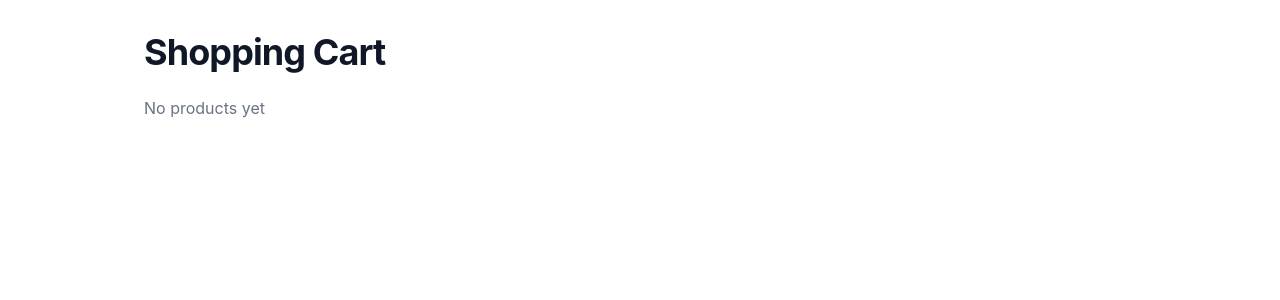
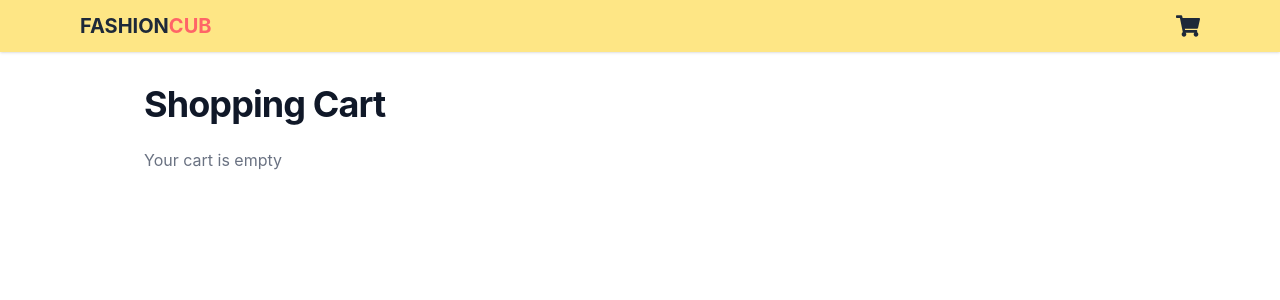
Before and after one commit to Sewaraa/E-commerce-Clothing-Store, a Next.js app: page /cart in a window 1280 px wide. Shown: the top 300 px of the page. Built offline with nearby package versions, Linux system fonts and the light colour scheme.

Commit message:
Cart Integration

```diff
--- /dev/null
+++ b/components/Navbar.tsx
@@ -0,0 +1,32 @@
+import { useCartStore } from "@/stores/cartStore";
+import Link from "next/link";
+import { useEffect, useState } from "react";
+import { FaShoppingCart } from "react-icons/fa";
+
+export const Navbar = () => {
+  const [isMounted, setIsMounted] = useState(false);
+  const totalItems=useCartStore((state)=>state.totalItems());
+  useEffect(() => {
+    setIsMounted(true);
+  }, []);
+  return (
+    <header className="bg-amber-200 sticky top-0 z-50 shadow-sm ">
+      <div className="max-w-6xl mx-auto px-4 py-3 flex justify-between items-center ">
+        <Link className="text-xl font-bold text-gray-800" href={"/"}>
+          FASHION<span className="text-red-400">CUB</span>
+        </Link>
+
+      <div className="flex items-center gap-4">
+        {isMounted && (
+          <Link href={"/cart"} className="relative">
+            <FaShoppingCart  className="text-gray-800 text-2xl"/>
+            {totalItems>0 &&(
+              <span className="absolute -top-2 -right-2  bg-red-500 text-white text-xs font-bold rounded-full h-5 w-5 flex items-center justify-center">{totalItems}</span>
+            )}
+          </Link>
+        )}
+      </div>
+      </div>
+    </header>
+  );
+};
--- a/pages/_app.tsx
+++ b/pages/_app.tsx
@@ -1,3 +1,4 @@
+import { Navbar } from '@/components/Navbar'
 import '@/styles/globals.css'
 import type { AppProps } from 'next/app'
 import { Toaster } from 'react-hot-toast'
@@ -5,8 +6,12 @@ import { Toaster } from 'react-hot-toast'
 export default function App({ Component, pageProps }: AppProps) {
   return(
     <>
-     <Component {...pageProps} />
+     <Navbar/>
+     <main>
+      <Component {...pageProps} /></main>
+
      <Toaster position='top-center'/>
+
     </>
     )
 }
--- a/pages/cart.tsx
+++ b/pages/cart.tsx
@@ -1,42 +1,61 @@
-"use client";
 import { useCartStore } from "@/stores/cartStore";
+import { useEffect, useState } from "react";
 import toast from "react-hot-toast";
 import { FaTrash } from "react-icons/fa";
 
 const CartPage = () => {
-  const items = useCartStore((state) => state.items);
-  const totalItems = useCartStore((state) => state.totalItems());
-  const totalPrice = useCartStore((state) => state.totalPrice());
-  const removeFromCart = useCartStore((state) => state.removeFromCart);
-  const clearCart = useCartStore((state) => state.clearCart);
-  const addToCart = useCartStore((state) => state.addToCart);
-  const removehandle=(id:string)=>{
+  const [isMounted, setIsMounted] = useState(false);
+  const {
+    items,
+    totalItems,
+    totalPrice,
+    removeFromCart,
+    clearCart,
+    addToCart,
+  } = useCartStore();
+
+  useEffect(() => {
+    setIsMounted(true);
+    const unsubscribe = useCartStore.subscribe((state) => {});
+    return () => unsubscribe();
+  }, []);
+
+  const removehandle = (id:string) => {
     removeFromCart(id);
-    toast("Removed from cart! 🎉", {
-      icon: "🧹",
-    });
-  }
+    toast.success("Removed from cart! 🎉");
+  };
+
+  const clearcarthandler = () => {
+    clearCart();
+    toast.success("Cart cleared successfully!");
+  };
+
+  if (!isMounted) return null;
+
   return (
     <div className="max-w-5xl py-8 px-4 mx-auto">
-      <h1 className="text-4xl font-bold mb-6 text-gray-900 tracking-tight">Shopping Cart</h1>
+      <h1 className="text-4xl font-bold mb-6 text-gray-900 tracking-tight">
+        Shopping Cart
+      </h1>
 
       {items.length === 0 ? (
-        <p className="text-gray-500">No products yet</p>
+        <p className="text-gray-500">Your cart is empty</p>
       ) : (
-        <div className="grid md:grid-cols-[3fr_1fr] gap-4 ">
-          <div className="space-y-4 ">
+        <div className="grid md:grid-cols-[3fr_1fr] gap-4">
+          <div className="space-y-4">
             <div className="space-y-2">
-              {" "}
               {items.map((item) => (
                 <div
                   key={item.id}
                   className="flex items-center gap-4 border-gray-300 rounded-lg p-4 shadow-sm bg-white"
                 >
-                  <img
-                    src={item.image}
-                    alt={item.title}
-                    className="w-24 h-24 object-contain border-gray-400 rounded-md"
-                  />
+                  {item.image && (
+                    <img
+                      src={item.image}
+                      alt={item.title}
+                      className="w-24 h-24 object-contain border-gray-400 rounded-md"
+                    />
+                  )}
 
                   <div className="flex-1">
                     <h2 className="font-semibold text-lg text-gray-800">
@@ -44,8 +63,10 @@ const CartPage = () => {
                     </h2>
                     <div className="flex items-center space-x-2 border border-gray-200 rounded-lg w-fit px-3 py-1 mt-2">
                       <button
-                        className="px-2 hover:bg-gray-100 rounded"
+                        className="px-2 hover:bg-gray-200 rounded disabled:opacity-50 disabled:cursor-not-allowed"
                         onClick={() => addToCart({ ...item, quantity: -1 })}
+                        disabled={item.quantity <= 1}
+                        aria-label="Reduce the quantity by 1"
                       >
                         -
                       </button>
@@ -53,8 +74,9 @@ const CartPage = () => {
                         {item.quantity}
                       </div>
                       <button
-                        className="px-2 hover:bg-gray-100 rounded"
+                        className="px-2 hover:bg-gray-200 rounded"
                         onClick={() => addToCart({ ...item, quantity: 1 })}
+                        aria-label="Increase the quantity by 1"
                       >
                         +
                       </button>
@@ -65,7 +87,7 @@ const CartPage = () => {
                     <button
                       className="text-red-500 hover:text-red-700 transition"
                       onClick={() => removehandle(item.id)}
-                      title="Remove item"
+                      aria-label="Remove item"
                     >
                       <FaTrash />
                     </button>
@@ -79,7 +101,8 @@ const CartPage = () => {
             <div className="pt-4 border-t">
               <button
                 className="bg-black hover:bg-red-600 text-white font-semibold rounded shadow px-6 py-2 transition w-full"
-                onClick={() => clearCart()}
+                onClick={clearcarthandler}
+                aria-label="Remove all items"
               >
                 <FaTrash className="inline mr-2" /> Clear Cart
               </button>
@@ -89,14 +112,13 @@ const CartPage = () => {
             <div>
               <h2 className="text-2xl font-bold text-gray-700">Summary</h2>
             </div>
-
             <div className="text-gray-500 border-b border-b-gray-300 text-xl font-semibold py-3">
-              Total items: <span className="text-gray-800">{totalItems}</span>
+              Total items: <span className="text-gray-800">{totalItems()}</span>
             </div>
-            <div className="text-gray-600 text-xl font-bold ">
+            <div className="text-gray-600 text-xl font-bold">
               Total Price:{" "}
               <div className="text-4xl font-bold text-gray-800 border-b border-b-gray-300 py-3">
-                {totalPrice.toFixed(2)}$
+                ${totalPrice().toFixed(2)}
               </div>
             </div>
           </div>
--- a/stores/cartStore.ts
+++ b/stores/cartStore.ts
@@ -1,51 +1,50 @@
+import { CartItems } from "@/type/cart";
 import { CartStore } from "@/type/cartStore";
 import { create } from "zustand";
-import { persist } from "zustand/middleware";
+import {createJSONStorage, persist} from "zustand/middleware"
+export const useCartStore=create<CartStore>()(
+  persist(
+    (set,get)=>({
+    items:[],
+    addToCart:(newitem:CartItems)=>{
+      const items=get().items;
+      const existing=items.find((i:CartItems)=>i.id===newitem.id)
+      if(existing){
+        const newquantity=existing.quantity+newitem.quantity;
+        set({
+          items:items.map((i:CartItems)=>i.id===newitem.id?{...i,quantity:newquantity}:i)
+        })
+      }else{
+        if(newitem.quantity>0)
+        {set({items:[...items,newitem]});}
 
-export const useCartStore = create<CartStore>()(
-  persist(
-    (set, get) => ({
-      items: [],
+      }
 
-      addToCart: (item) => {
-        const items = get().items;
-        const exist = items.find((i) => i.id === item.id);
-        if (exist) {
-          const newQuantity = exist.quantity + item.quantity;
-          if (newQuantity <= 0) {
-            set({ items: items.filter((i) => i.id !== item.id) });
-          } else {
+    },
+    removeFromCart:(id:string)=>{
       set({
-              items: items.map((i) =>
-                i.id === item.id
-                  ? { ...i, quantity: i.quantity + item.quantity }
-                  : i
-              ),
-            });
-          }
-        } else if (item.quantity > 0) {
-          set({ items: [...items, item] });
+        items:get().items.filter((i:CartItems)=>i.id !==id)
+      })
+    },
+
+    clearCart:()=>{
+      set({items:[]},false);
+      if(typeof window !=="undefined"){
+      localStorage.removeItem('cart-storage');
       }
     },
+    totalItems:()=>{
+      return get().items.reduce((sum,i)=>sum+i.quantity,0);},
+    totalPrice:()=>{
+      return get().items.reduce((sum,i)=>sum+i.price,0);},
 
-      removeFromCart: (id) =>
-        set({ items: get().items.filter((i) => i.id !== id) }),
 
-      clearCart: () => {
-        set(() => ({
-          items: [],
-        }));
-        if (typeof window !== "undefined") {
-          localStorage.removeItem("cart-storage");
-        }
-      },
-      totalItems: () => get().items.reduce((sum, i) => sum + i.quantity, 0),
 
-      totalPrice: () =>
-        get().items.reduce((sum, i) => sum + i.price * i.quantity, 0),
+
   }),
   {
-      name: "cart-storage",
+    name:'cart-storage',
+    storage: createJSONStorage(()=>localStorage),
   }
 )
 );
```
Lines whose indentation alone changed are shown as unchanged.
